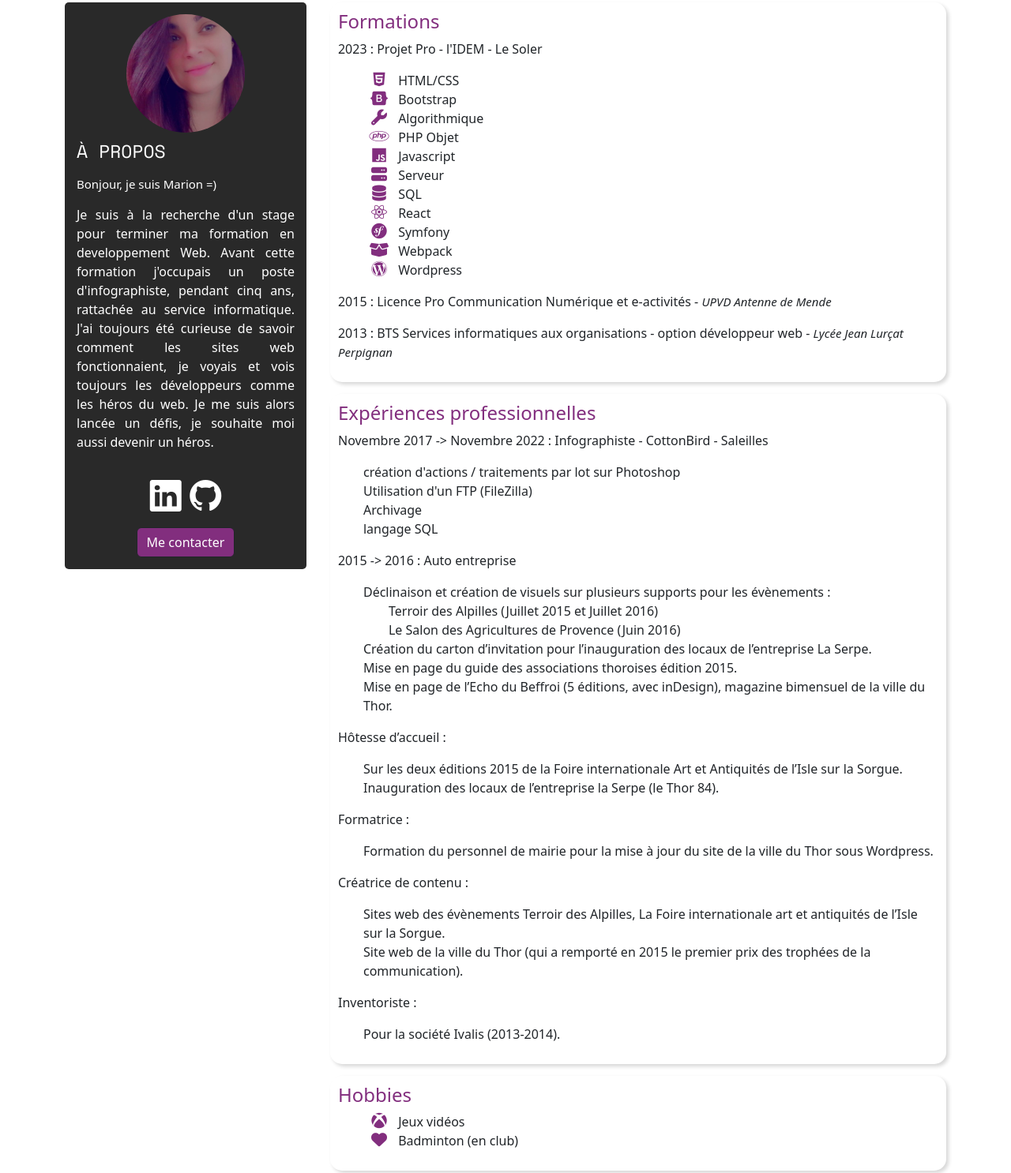
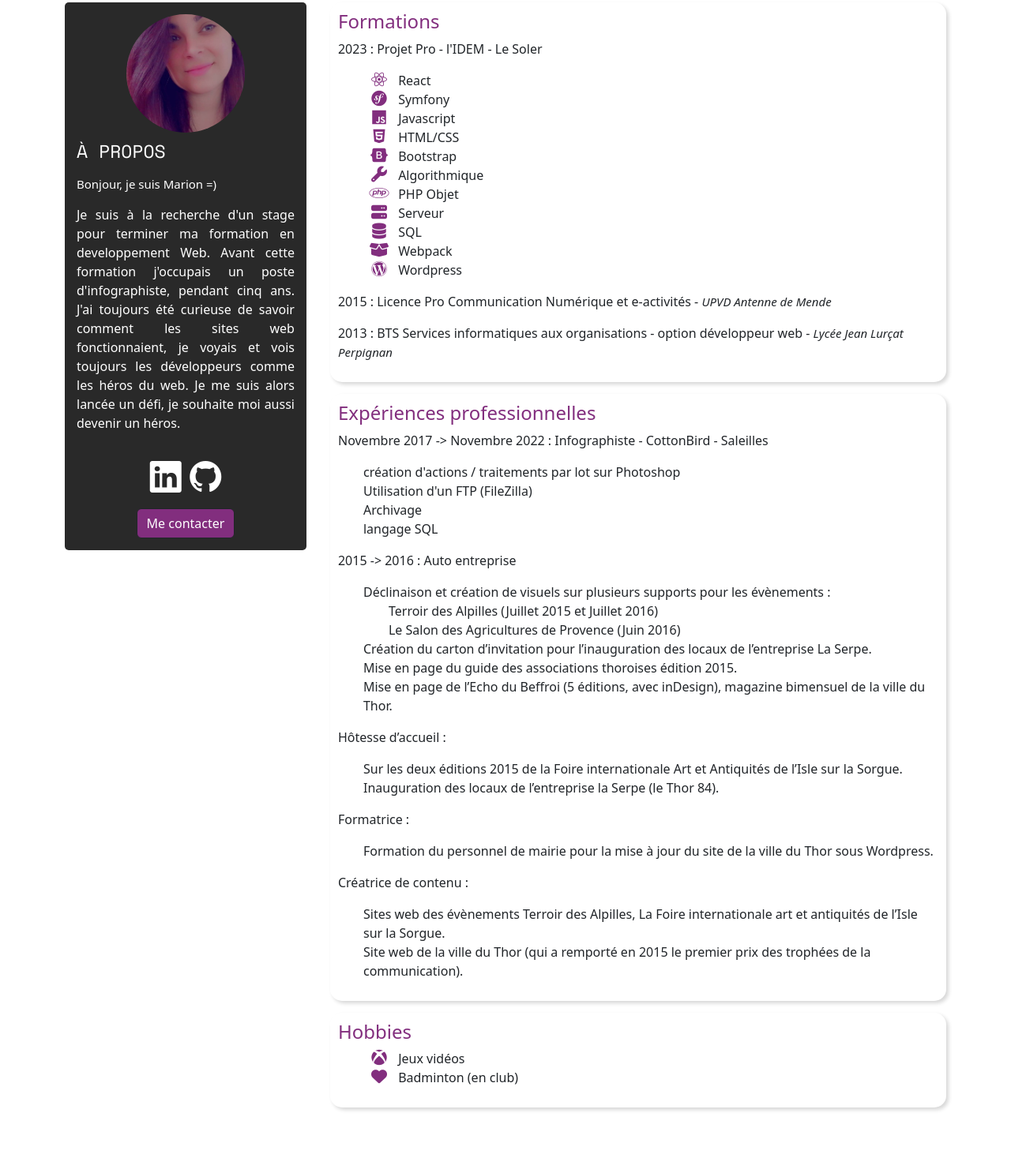
Before and after one commit to MarionTorcheux/site-cv, a plain HTML site: page index.html in a window 1280 px wide. Shown: the part 155-1641 px from the top of the page at 79% size. After the commit the page ends 1573 px from the top, so only its background shows below. Drawn offline with nearby package versions, Linux system fonts and the light colour scheme.

Commit message:
Update index.html

```diff
--- a/index.html
+++ b/index.html
@@ -32,9 +32,9 @@
         <h3>Bonjour, je suis Marion =)</h3>
 <p>
 Je suis à la recherche d'un stage pour terminer ma formation en developpement Web.
-Avant cette formation j'occupais un poste d'infographiste, pendant cinq ans, rattachée au service informatique.
+Avant cette formation j'occupais un poste d'infographiste, pendant cinq ans.
     J'ai toujours été curieuse de savoir comment les sites web fonctionnaient, je voyais et vois toujours les
-    développeurs comme les héros du web. Je me suis alors lancée un défis, je souhaite moi aussi devenir un héros.
+    développeurs comme les héros du web. Je me suis alors lancée un défi, je souhaite moi aussi devenir un héros.
 </p>
 
        <div class="social"><a href="https://www.linkedin.com/in/marion-torcheux-406017140/"><i class="bi bi-linkedin"></i></a> <a href="https://github.com/MarionTorcheux"><i class="bi bi-github"></i></a></div>
@@ -53,15 +53,15 @@ Avant cette formation j'occupais un poste d'infographiste, pendant cinq ans, rat
 
             <a href="https://lidem.eu/"><p> 2023 : Projet Pro - l'IDEM - Le Soler </p></a>
         <ul>
+            <li><i class="fa-brands fa-react"></i> React</li>
+            <li><i class="fa-brands fa-symfony"></i> Symfony</li>
+            <li> <i class="fa-brands fa-js"></i> Javascript</li>
             <li><i class="fa-brands fa-html5"></i> HTML/CSS</li>
             <li><i class="fa-brands fa-bootstrap"></i> Bootstrap</li>
             <li><i class="fa-solid fa-wrench"></i> Algorithmique</li>
             <li><i class="fa-brands fa-php"></i> PHP Objet</li>
-            <li> <i class="fa-brands fa-js"></i> Javascript</li>
             <li><i class="fa-solid fa-server"></i> Serveur</li>
             <li><i class="fa-solid fa-database"></i> SQL</li>
-            <li><i class="fa-brands fa-react"></i> React</li>
-            <li><i class="fa-brands fa-symfony"></i> Symfony</li>
             <li><i class="fa-solid fa-box-open"></i> Webpack</li>
             <li><i class="fa-brands fa-wordpress"></i> Wordpress</li>
         </ul>
@@ -116,13 +116,6 @@ Avant cette formation j'occupais un poste d'infographiste, pendant cinq ans, rat
                 <li>Site web de la ville du Thor (qui a remporté en 2015 le premier prix des trophées de la communication).</li>
             </ul>
 
-
-
-            <p>Inventoriste :</p>
-            <ul>
-                <li>Pour la société Ivalis (2013-2014).</li>
-            </ul>
-
         </div>
 
         <div class="hobbies-part part">
```
